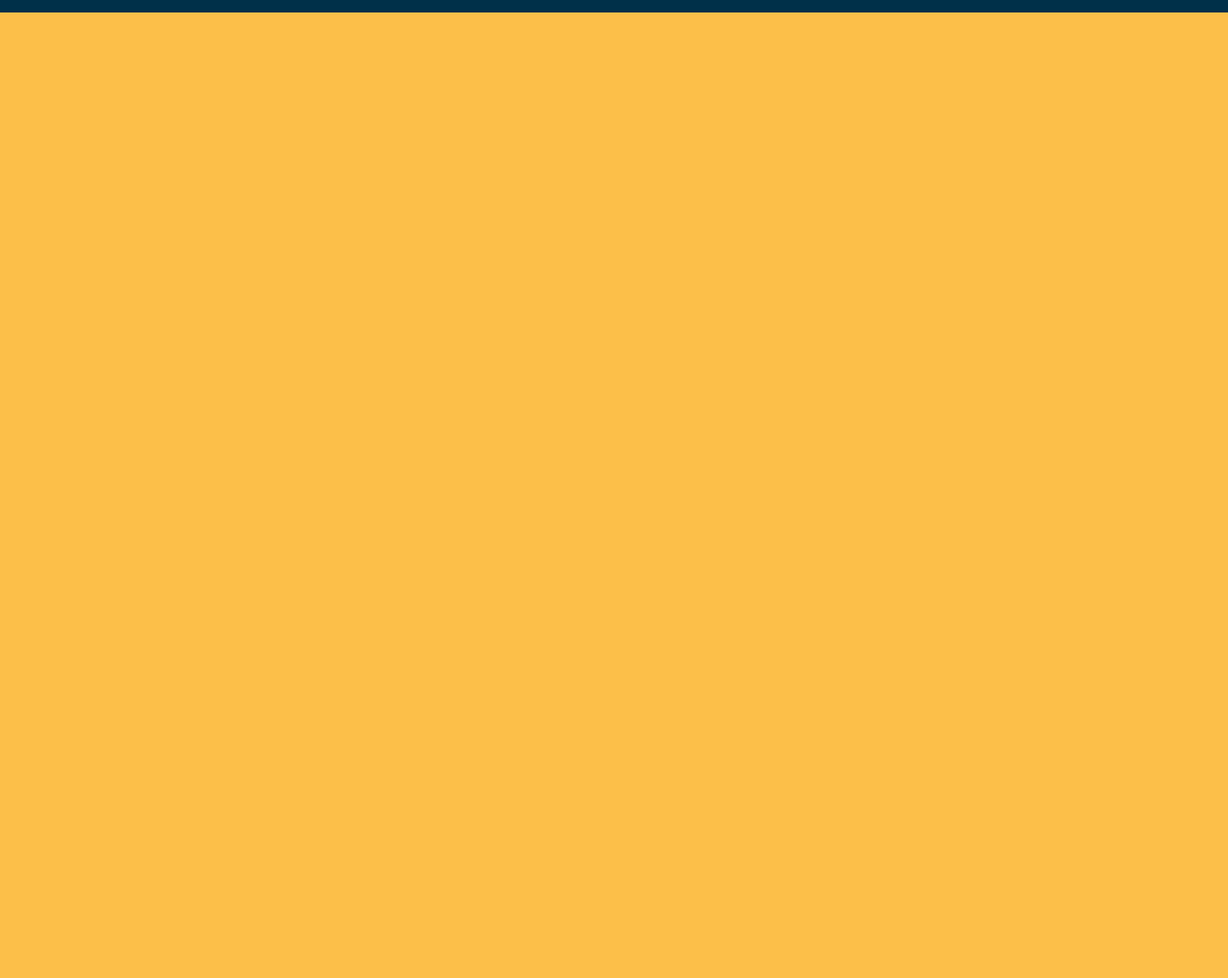
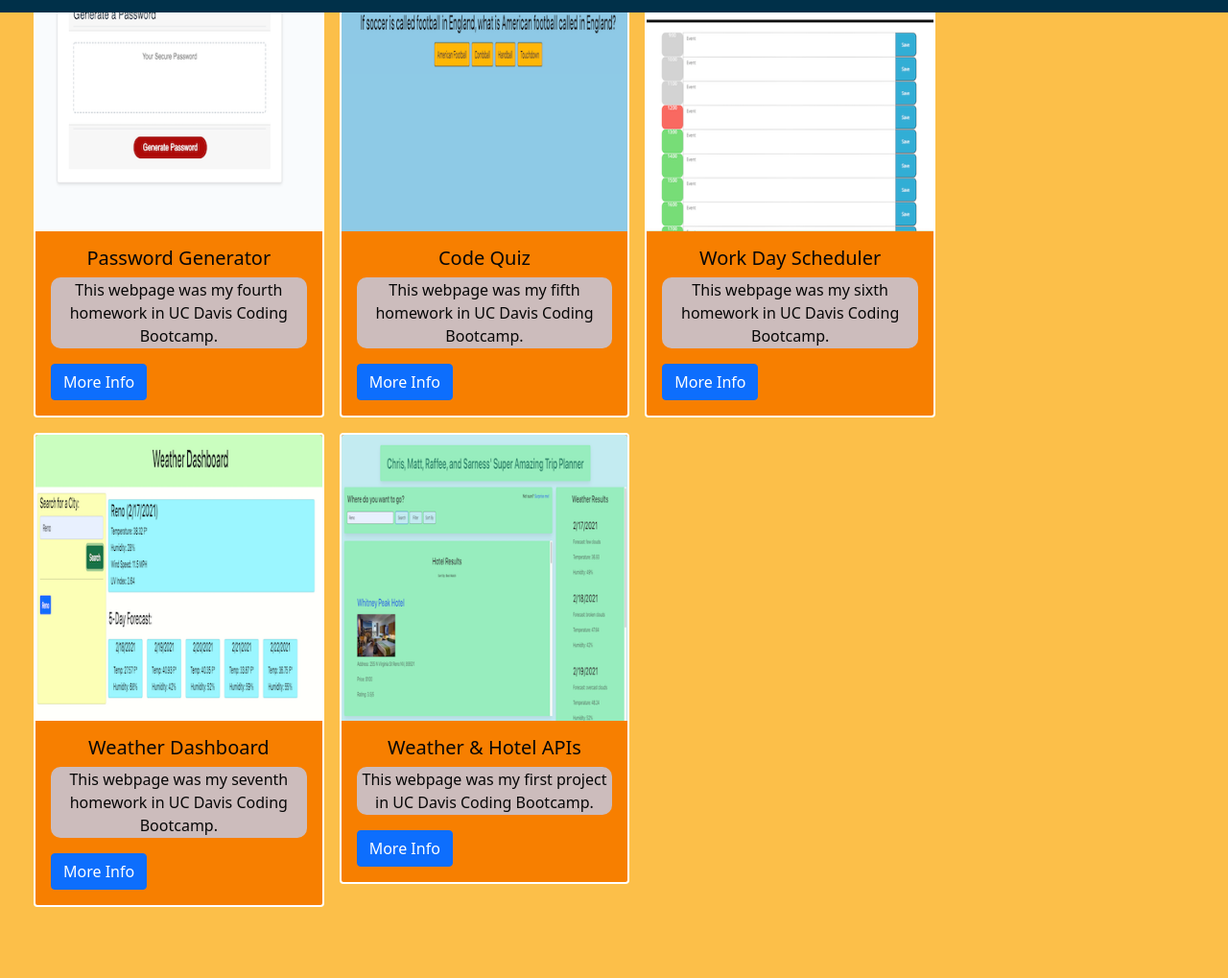
Before and after one commit to Raffee1989/Responsive-Portfolio, a plain HTML site: page portfolio.html in a window 1280 px wide. Shown: the part 787-1806 px from the top of the page at 96% size. Before the commit the page ends 800 px from the top, so only its background shows below. Drawn offline with nearby package versions, Linux system fonts and the light colour scheme.

Commit message:
added photos, link to each webpage

```diff
--- a/Assets/style.css
+++ b/Assets/style.css
@@ -35,11 +35,16 @@ body {
   float: left;
   margin-right: 10px;
 }
-
+.card-img-top{
+  max-width: 350px;
+  max-height: 350px;
+}
 /* Portfolio Page - Card Background Color */
 .card {
   background-color: #F77F00;
   border: solid 2px white;
+  max-height: max-content;
+  max-width: max-content;
 }
 
 /* Portfolio Page - Card Title Centered */
--- a/portfolio.html
+++ b/portfolio.html
@@ -78,6 +78,7 @@
               <div class="card-body">
                 <h5 class="card-title">Pre-Work</h5>
                 <p class="card-text">This webpage was an introduction and our prework for UC Davis Coding Bootcamp.</p>
+                <a href="https://raffee1989.github.io/prework-about-me/" class="btn btn-primary">More Info</a>
               </div>
             </div>
           </article>
@@ -89,6 +90,8 @@
               <div class="card-body">
                 <h5 class="card-title">Horiseon</h5>
                 <p class="card-text ">This website was our second homework in UC Davis Coding Bootcamp.</p>
+                <a href="https://raffee1989.github.io/Horiseon-Social-Solution-Services/" class="btn btn-primary">More Info</a>
+
               </div>
             </div>
           </article>
@@ -100,6 +103,69 @@
               <div class="card-body">
                 <h5 class="card-title">Portfolio</h5>
                 <p class="card-text">This webpage was my third homework in UC Davis Coding Bootcamp.</p>
+                <a href="https://raffee1989.github.io/Responsive-Portfolio/index.html" class="btn btn-primary">More Info</a>
+              </div>
+            </div>
+          </article>
+
+          <!-- Main - Article-4 Password Generator Image - Bootstrap Card -->
+          <article class="col-md-4 col-sm-6 col-xs-12">
+            <div class="card">
+              <img src="./Assets/Images/PasswordGen.png" class="card-img-top" alt="PasswordGenerator">
+              <div class="card-body">
+                <h5 class="card-title">Password Generator</h5>
+                <p class="card-text">This webpage was my fourth homework in UC Davis Coding Bootcamp.</p>
+                <a href="https://raffee1989.github.io/Password-Generator/" class="btn btn-primary">More Info</a>
+
+              </div>
+            </div>
+          </article>
+
+          <!-- Main - Article-5 Code Quiz Image - Bootstrap Card -->
+          <article class="col-md-4 col-sm-6 col-xs-12">
+            <div class="card">
+              <img src="./Assets/Images/Code Quiz.png" class="card-img-top" alt="Code-Quiz">
+              <div class="card-body">
+                <h5 class="card-title">Code Quiz</h5>
+                <p class="card-text">This webpage was my fifth homework in UC Davis Coding Bootcamp.</p>
+                <a href="https://raffee1989.github.io/Code-Quiz/" class="btn btn-primary">More Info</a>
+
+              </div>
+            </div>
+          </article>
+          <!-- Main - Article-6 Work Day Scheduler Image - Bootstrap Card -->
+          <article class="col-md-4 col-sm-6 col-xs-12">
+            <div class="card">
+              <img src="./Assets/Images/WorkDayScheduler.png" class="card-img-top" alt="Work-Day-Scheduler">
+              <div class="card-body">
+                <h5 class="card-title">Work Day Scheduler</h5>
+                <p class="card-text">This webpage was my sixth homework in UC Davis Coding Bootcamp.</p>
+                <a href="https://raffee1989.github.io/Work-Day-Scheduler/" class="btn btn-primary">More Info</a>
+
+              </div>
+            </div>
+          </article>
+          <!-- Main - Article-7 Weather Dashboard Image - Bootstrap Card -->
+          <article class="col-md-4 col-sm-6 col-xs-12">
+            <div class="card">
+              <img src="./Assets/Images/Weather Dashboard.png" class="card-img-top" alt="Weather-Dashboard">
+              <div class="card-body">
+                <h5 class="card-title">Weather Dashboard</h5>
+                <p class="card-text">This webpage was my seventh homework in UC Davis Coding Bootcamp.</p>
+                <a href="https://raffee1989.github.io/Weather-Dashboard/" class="btn btn-primary">More Info</a>
+
+              </div>
+            </div>
+          </article>
+          <!-- Main - Article-8 Group Project Image - Bootstrap Card -->
+          <article class="col-md-4 col-sm-6 col-xs-12">
+            <div class="card">
+              <img src="./Assets/Images/Project1.png" class="card-img-top" alt="GroupProject">
+              <div class="card-body">
+                <h5 class="card-title">Weather & Hotel APIs</h5>
+                <p class="card-text">This webpage was my first project in UC Davis Coding Bootcamp.</p>
+                <a href="https://matthewdherold.github.io/GroupProject/" class="btn btn-primary">More Info</a>
+
               </div>
             </div>
           </article>
```
Also changed, not shown: Assets/Images/Code Quiz.png (added), Assets/Images/PasswordGen.png (added), Assets/Images/Portfolio.png, Assets/Images/PreWork.png, Assets/Images/Project1.png (added), Assets/Images/Weather Dashboard.png (added), Assets/Images/WorkDayScheduler.png (added), Assets/Images/horiseon.png, 2 other files.
